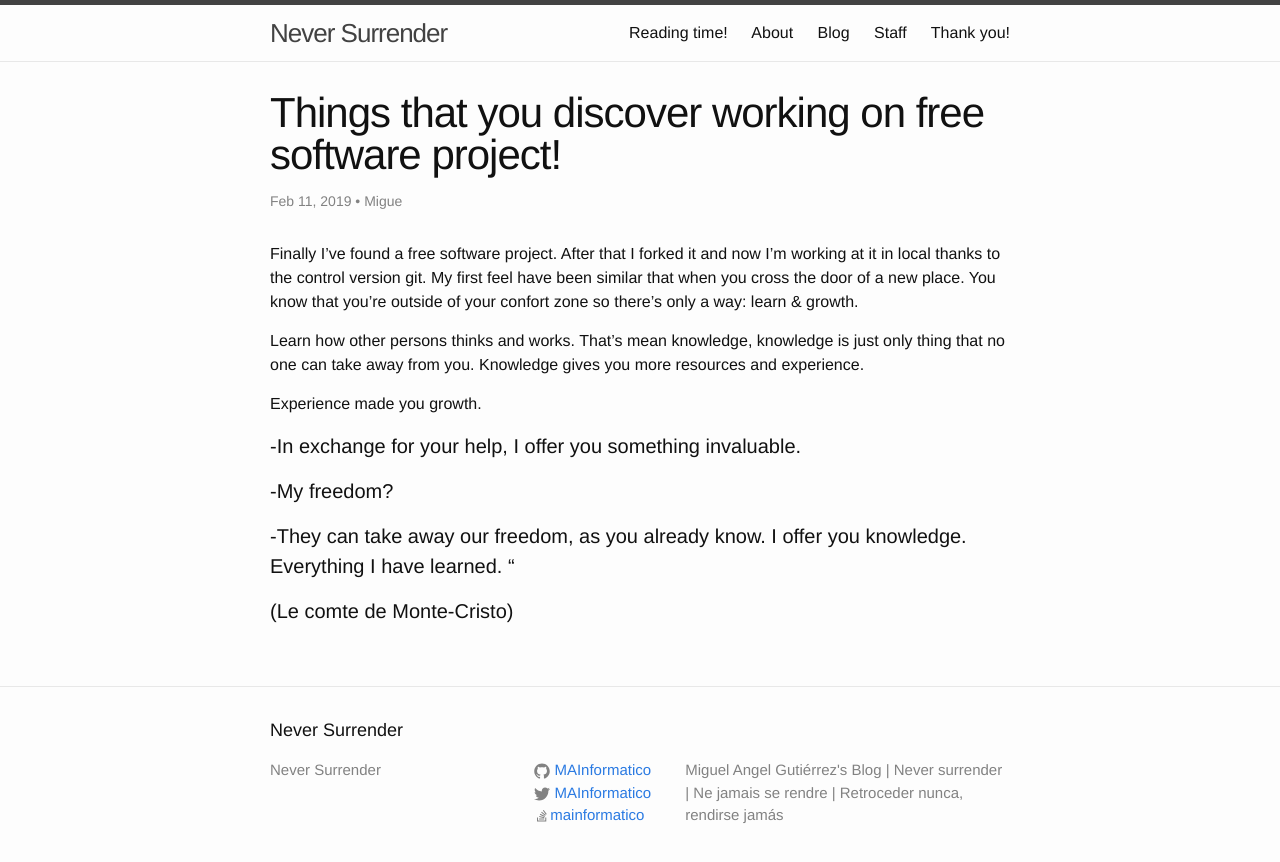
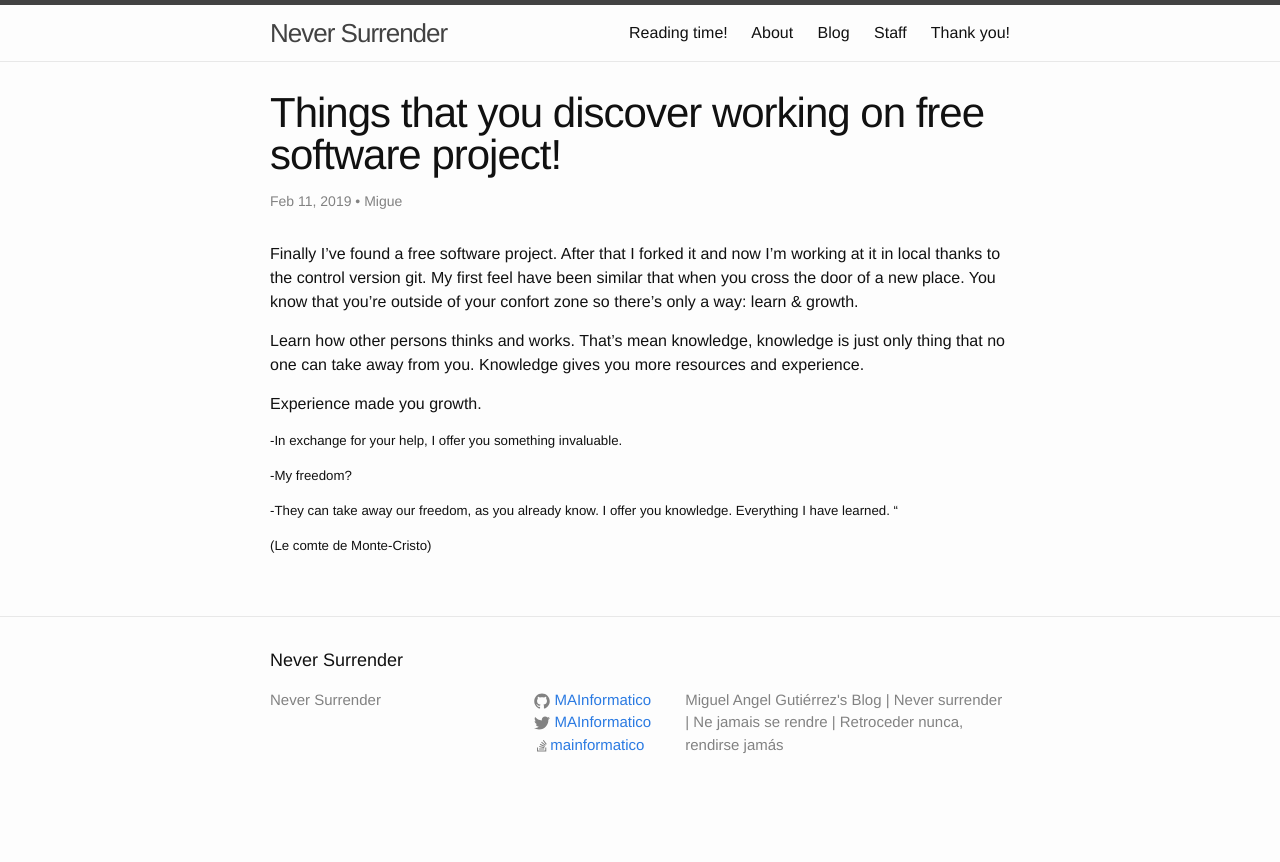
Before and after one commit to MAInformatico/MAInformatico.github.io, a Jekyll site: the page built from _posts/2019-2-11-Discover.md, in a window 1280 px wide. Shown: the top 862 px of the page. Built offline with Jekyll 4.4.1, drawn with Linux system fonts in a browser that asks for light colours.

```diff
--- a/_posts/2019-2-11-Discover.md
+++ b/_posts/2019-2-11-Discover.md
@@ -16,7 +16,7 @@ Experience made you growth.
 
 
 
-#### -In exchange for your help, I offer you something invaluable.
-#### -My freedom?
-#### -They can take away our freedom, as you already know. I offer you knowledge. Everything I have learned. "
-#### (Le comte de Monte-Cristo)
+##### -In exchange for your help, I offer you something invaluable.
+##### -My freedom?
+##### -They can take away our freedom, as you already know. I offer you knowledge. Everything I have learned. "
+##### (Le comte de Monte-Cristo)
```
